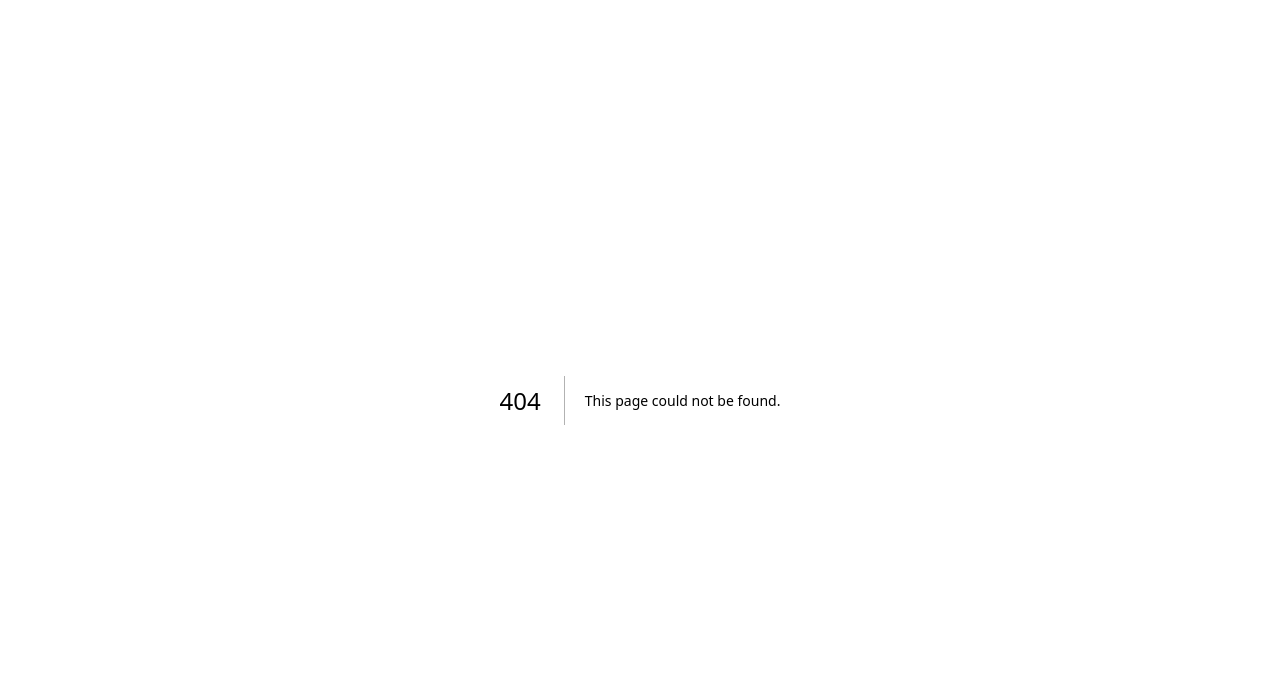
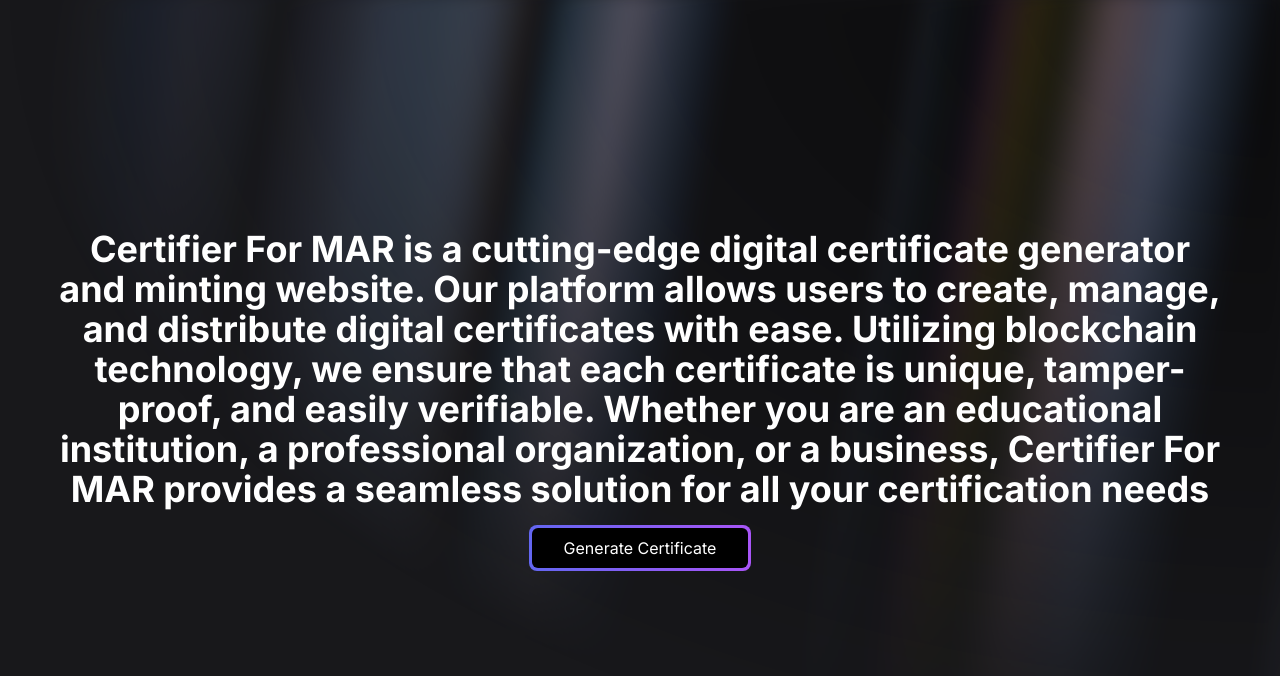
Before and after one commit to Megh2005/CERTIFIER-MAR, a Next.js app: page /about in a window 1280 px wide. Before the commit this address had no page. Shown: the top 676 px of the page. Built offline with nearby package versions, Linux system fonts and the light colour scheme.

Commit message:
Add Navbar component, implement Aurora background, and update routing

```diff
--- /dev/null
+++ b/app/about/page.jsx
@@ -0,0 +1,38 @@
+"use client";
+
+import { AuroraBackground } from "@/components/ui/aurora-background";
+import { motion } from "framer-motion";
+import { useRouter } from "next/navigation";
+import React from "react";
+
+export default function AuroraBackgroundDemo() {
+    const router = useRouter();
+    const guide = async () => {
+        router.push("/generate");
+    }
+    return (
+        (<AuroraBackground>
+            <motion.div
+                initial={{ opacity: 0.0, y: 40 }}
+                whileInView={{ opacity: 1, y: 0 }}
+                transition={{
+                    delay: 0.3,
+                    duration: 0.8,
+                    ease: "easeInOut",
+                }}
+                className="relative flex flex-col gap-4 items-center justify-center px-4">
+                <div className="text-2xl md:text-4xl font-bold dark:text-white text-center sm:px-10">
+                    Certifier For MAR is a cutting-edge digital certificate generator and minting website. Our platform allows users to create, manage, and distribute digital certificates with ease. Utilizing blockchain technology, we ensure that each certificate is unique, tamper-proof, and easily verifiable. Whether you are an educational institution, a professional organization, or a business, Certifier For MAR provides a seamless solution for all your certification needs
+                </div>
+                <div className="flex gap-x-10">
+                    <button onClick={guide} className="p-[3px] relative">
+                        <div className="absolute inset-0 bg-gradient-to-r from-indigo-500 to-purple-500 rounded-lg" />
+                        <div className="px-8 py-2  bg-black rounded-[6px]  relative group transition duration-500 text-white hover:bg-transparent">
+                            Generate Certificate
+                        </div>
+                    </button>
+                </div>
+            </motion.div>
+        </AuroraBackground>)
+    );
+}
--- /dev/null
+++ b/app/generate/page.jsx
@@ -0,0 +1,13 @@
+import Navbar from "@/components/ui/navbar";
+
+const page = () => {
+  return (
+    <>
+      <div>
+        <Navbar />
+      </div>
+    </>
+  );
+};
+
+export default page;
--- a/app/page.jsx
+++ b/app/page.jsx
@@ -3,12 +3,10 @@
 import { useRouter } from "next/navigation";
 import React from "react";
 
-
-
 export default function VortexDemoSecond() {
   const router = useRouter();
   const guide = async () => {
-    router.push("/login");
+    router.push("/about");
   }
 
 
@@ -24,12 +22,9 @@
         <h2 className="text-white text-2xl md:text-6xl font-bold text-center">
           Do You Have Lack of Certificates ?
         </h2>
-        {/* <p className="text-white text-sm md:text-2xl max-w-4xl mt-6 text-center">
-          We are here with a platform to get your certificates verified and minted
-        </p> */}
         <div className="flex flex-col sm:flex-row items-center gap-4 mt-6">
           <button onClick={guide} className="shadow-[0_0_0_3px_#000000_inset] px-6 py-2 bg-transparent border border-black dark:border-white dark:text-white text-black rounded-lg font-bold transform hover:-translate-y-1 transition duration-400">
-            Start Gaining Certificate
+            Explore More
           </button>
         </div>
       </Vortex>
--- /dev/null
+++ b/components/ui/aurora-background.jsx
@@ -0,0 +1,43 @@
+"use client";;
+import { cn } from "@/lib/utils";
+import React from "react";
+
+export const AuroraBackground = ({
+  className,
+  children,
+  showRadialGradient = true,
+  ...props
+}) => {
+  return (
+    (<main>
+      <div
+        className={cn(
+          "relative flex flex-col  h-[100vh] items-center justify-center bg-zinc-50 dark:bg-zinc-900  text-slate-950 transition-bg",
+          className
+        )}
+        {...props}>
+        <div className="absolute inset-0 overflow-hidden">
+          <div
+            //   I'm sorry but this is what peak developer performance looks like // trigger warning
+            className={cn(`
+          [--white-gradient:repeating-linear-gradient(100deg,var(--white)_0%,var(--white)_7%,var(--transparent)_10%,var(--transparent)_12%,var(--white)_16%)]
+          [--dark-gradient:repeating-linear-gradient(100deg,var(--black)_0%,var(--black)_7%,var(--transparent)_10%,var(--transparent)_12%,var(--black)_16%)]
+          [--aurora:repeating-linear-gradient(100deg,var(--blue-500)_10%,var(--indigo-300)_15%,var(--blue-300)_20%,var(--violet-200)_25%,var(--blue-400)_30%)]
+          [background-image:var(--white-gradient),var(--aurora)]
+          dark:[background-image:var(--dark-gradient),var(--aurora)]
+          [background-size:300%,_200%]
+          [background-position:50%_50%,50%_50%]
+          filter blur-[10px] invert dark:invert-0
+          after:content-[""] after:absolute after:inset-0 after:[background-image:var(--white-gradient),var(--aurora)]
+          after:dark:[background-image:var(--dark-gradient),var(--aurora)]
+          after:[background-size:200%,_100%]
+          after:animate-aurora after:[background-attachment:fixed] after:mix-blend-difference
+          pointer-events-none
+          absolute -inset-[10px] opacity-50 will-change-transform`, showRadialGradient &&
+              `[mask-image:radial-gradient(ellipse_at_100%_0%,black_10%,var(--transparent)_70%)]`)}></div>
+        </div>
+        {children}
+      </div>
+    </main>)
+  );
+};
--- /dev/null
+++ b/components/ui/navbar.jsx
@@ -0,0 +1,72 @@
+"use client";
+import { useState } from "react";
+import { motion } from "framer-motion";
+import { FiMenu, FiX } from "react-icons/fi";
+import { FaHome, FaInfoCircle, FaUserAlt, FaPhone } from "react-icons/fa";
+
+export default function Navbar() {
+    const [isOpen, setIsOpen] = useState(false);
+
+    const toggleNavbar = () => setIsOpen(!isOpen);
+
+    const menuItems = [
+        { name: "Home", icon: <FaHome />, href: "/" },
+        { name: "About", icon: <FaInfoCircle />, href: "/about" },
+        { name: "Contact", icon: <FaPhone />, href: "/contact" },
+    ];
+
+    return (
+        <nav className="bg-gray-900 text-white">
+            <div className="max-w-7xl mx-auto px-4 sm:px-6 lg:px-8 flex items-center justify-between h-16">
+                {/* Logo */}
+                <div className="text-xl font-bold">Certify Yourself</div>
+
+                {/* Hamburger Menu */}
+                <button
+                    onClick={toggleNavbar}
+                    className="sm:hidden focus:outline-none"
+                    aria-label="Toggle Menu"
+                >
+                    {isOpen ? <FiX size={28} /> : <FiMenu size={28} />}
+                </button>
+
+                {/* Desktop Menu */}
+                <div className="hidden sm:flex space-x-6">
+                    {menuItems.map((item, index) => (
+                        <a
+                            key={index}
+                            href={item.href}
+                            className="flex items-center space-x-2 text-gray-300 hover:text-green-400 transition"
+                        >
+                            {item.icon}
+                            <span>{item.name}</span>
+                        </a>
+                    ))}
+                </div>
+            </div>
+
+            {/* Mobile Menu */}
+            {isOpen && (
+                <motion.div
+                    initial={{ height: 0 }}
+                    animate={{ height: "auto" }}
+                    exit={{ height: 0 }}
+                    className="sm:hidden bg-gray-800"
+                >
+                    <div className="flex flex-col space-y-4 p-4">
+                        {menuItems.map((item, index) => (
+                            <a
+                                key={index}
+                                href={item.href}
+                                className="flex items-center space-x-2 text-gray-300 hover:text-white transition"
+                            >
+                                {item.icon}
+                                <span>{item.name}</span>
+                            </a>
+                        ))}
+                    </div>
+                </motion.div>
+            )}
+        </nav>
+    );
+}
--- a/package.json
+++ b/package.json
@@ -10,6 +10,8 @@
   },
   "dependencies": {
     "@radix-ui/react-icons": "^1.3.2",
+    "@react-login-page/page1": "^1.0.4",
+    "@react-login-page/page10": "^1.0.4",
     "class-variance-authority": "^0.7.1",
     "clsx": "^2.1.1",
     "framer-motion": "^11.12.0",
--- a/tailwind.config.js
+++ b/tailwind.config.js
@@ -1,11 +1,15 @@
+const {
+  default: flattenColorPalette,
+} = require("tailwindcss/lib/util/flattenColorPalette");
+
 /** @type {import('tailwindcss').Config} */
 module.exports = {
   darkMode: ["class"],
   content: [
+    "./src/**/*.{ts,tsx,js,jsx}",
     "./pages/**/*.{js,jsx}",
     "./components/**/*.{js,jsx}",
     "./app/**/*.{js,jsx}",
-    "./src/**/*.{js,jsx}",
   ],
   prefix: "",
   theme: {
@@ -58,6 +62,14 @@
         sm: "calc(var(--radius) - 4px)",
       },
       keyframes: {
+        aurora: {
+          from: {
+            backgroundPosition: "50% 50%, 50% 50%",
+          },
+          to: {
+            backgroundPosition: "350% 50%, 350% 50%",
+          },
+        },
         "accordion-down": {
           from: { height: "0" },
           to: { height: "var(--radix-accordion-content-height)" },
@@ -68,10 +80,23 @@
         },
       },
       animation: {
+        aurora: "aurora 60s linear infinite",
         "accordion-down": "accordion-down 0.2s ease-out",
         "accordion-up": "accordion-up 0.2s ease-out",
       },
     },
   },
-  plugins: [require("tailwindcss-animate")],
+  plugins: [require("tailwindcss-animate"), addVariablesForColors],
 };
+
+// Plugin to add each Tailwind color as a global CSS variable
+function addVariablesForColors({ addBase, theme }) {
+  let allColors = flattenColorPalette(theme("colors"));
+  let newVars = Object.fromEntries(
+    Object.entries(allColors).map(([key, val]) => [`--${key}`, val])
+  );
+
+  addBase({
+    ":root": newVars,
+  });
+}
```
Also changed, not shown: 1 other file (tests, documents, lock files or other folders).
